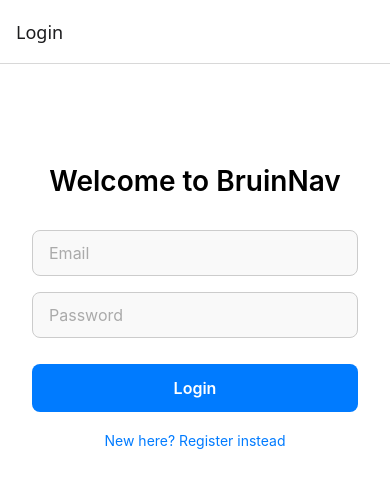
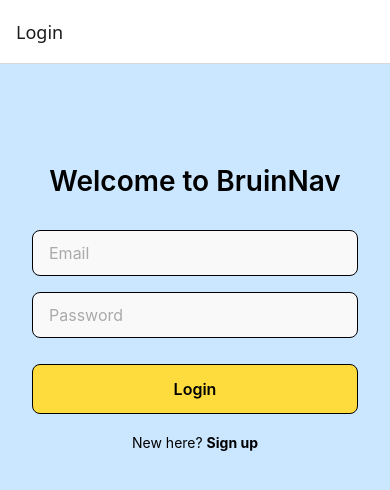
Before and after one commit to samyurs/bruin-nav, a React Native app in the folder Frontend/: screen /Login in a window 390 px wide. Shown: the top 490 px of the page. Built offline with nearby package versions, Linux system fonts and the light colour scheme.

Commit message:
login page styling

```diff
--- a/Frontend/src/screens/LoginScreen.js
+++ b/Frontend/src/screens/LoginScreen.js
@@ -53,9 +53,13 @@
         <Text style={styles.buttonText}>Login</Text>
       </TouchableOpacity>
 
-      <TouchableOpacity onPress={() => navigation.navigate('Register')}>
-        <Text style={styles.registerText}>New here? Register instead</Text>
-      </TouchableOpacity>
+      <View style={styles.registerText}>
+        <Text>New here? </Text>
+        <TouchableOpacity onPress={() => navigation.navigate('Register')}>
+          <Text style={styles.linkText}>Sign up</Text>
+        </TouchableOpacity>
+      </View>
+
     </View>
   );
 }
@@ -66,7 +70,7 @@
     justifyContent: 'flex-start',      // Move everything toward the top
     paddingTop: 100,
     paddingHorizontal: 32,
-    backgroundColor: '#fff',
+    backgroundColor: '#CBE7FF',
   },
   title: {
     fontSize: 28,
@@ -76,7 +80,7 @@
   },
   input: {
     borderWidth: 1,
-    borderColor: '#ccc',
+    borderColor: '#000000',
     borderRadius: 8,
     paddingHorizontal: 16,
     paddingVertical: 12,
@@ -85,21 +89,27 @@
     backgroundColor: '#f9f9f9',
   },
   button: {
-    backgroundColor: '#007bff',
+    backgroundColor: '#FFDC3D',
+    borderWidth: 1,
     paddingVertical: 14,
     borderRadius: 8,
     marginTop: 10,
     marginBottom: 20,
   },
   buttonText: {
-    color: '#fff',
+    color: '#000000',
     textAlign: 'center',
     fontWeight: '600',
     fontSize: 16,
   },
   registerText: {
-    color: '#007bff',
-    textAlign: 'center',
+    color: '#000000',
+    justifyContent: 'center',
+    flexDirection: 'row',
+    flexWrap: 'wrap',
     fontSize: 14,
   },
+  linkText: {
+    fontWeight: 'bold',
+  }
 });
```
Also changed, not shown: 1 other file (tests, documents, lock files or other folders).
